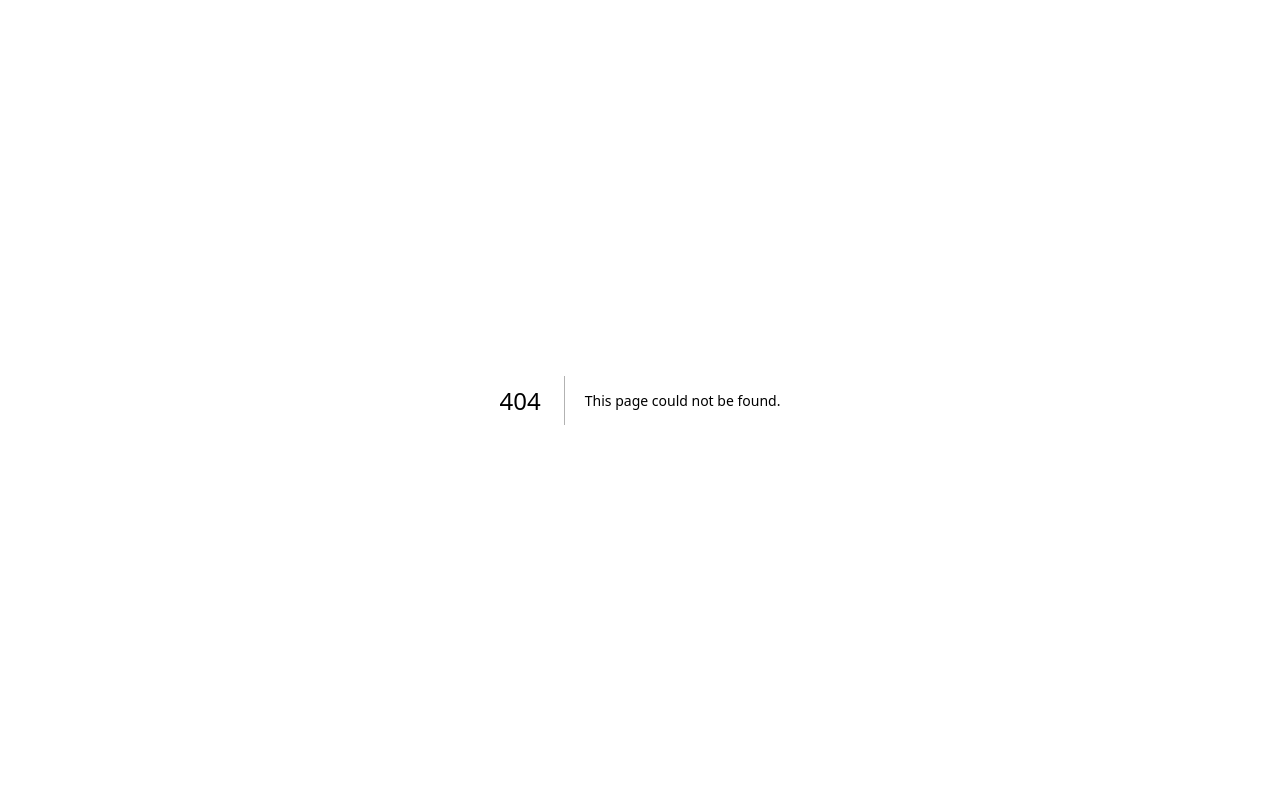
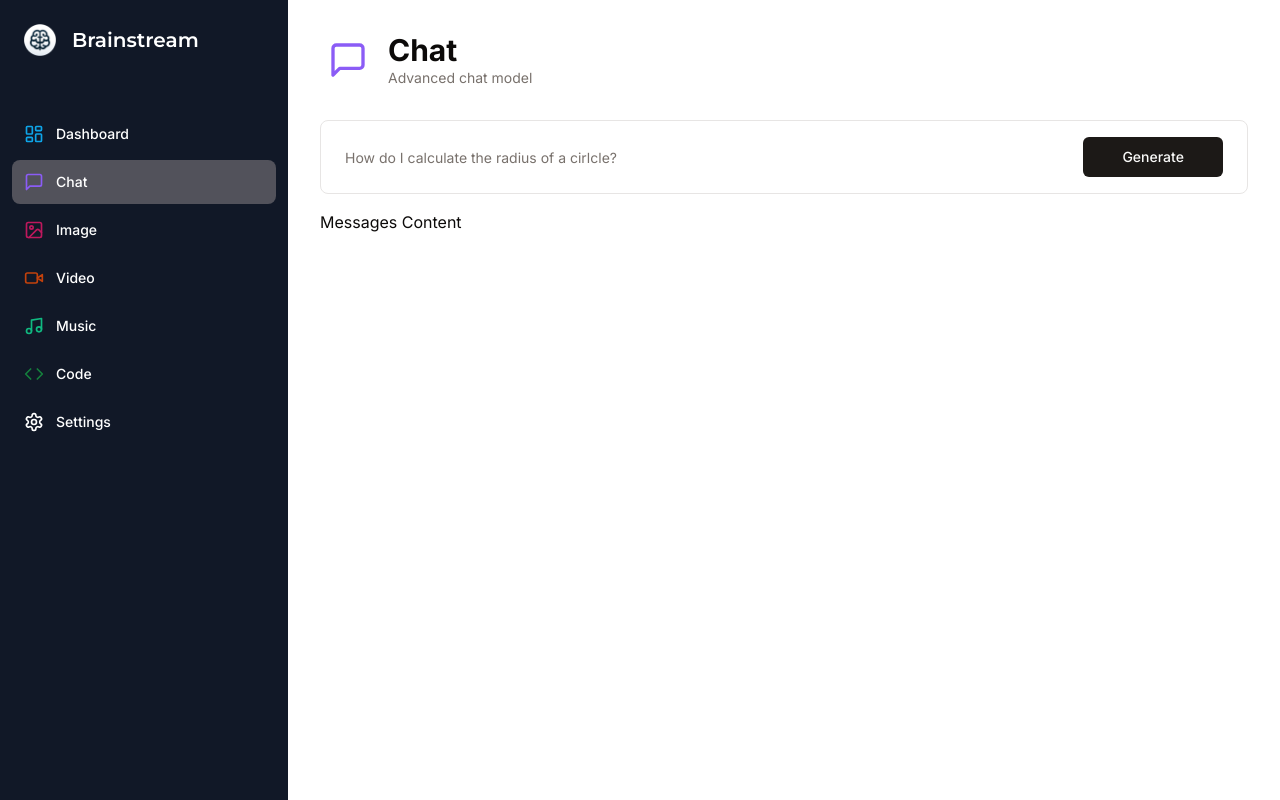
Before and after one commit to KonstH/brainstream-ai, a Next.js app: page /chat in a window 1280 px wide. Before the commit this address had no page. Built offline with nearby package versions, Linux system fonts and the light colour scheme.

Commit message:
Adds chat page template

```diff
--- /dev/null
+++ b/app/(dashboard)/(routes)/chat/constants.ts
@@ -0,0 +1,7 @@
+import * as z from "zod";
+
+export const formSchema = z.object({
+  prompt: z.string().min(1, {
+    message: "Prompt is required",
+  })
+})
--- /dev/null
+++ b/app/(dashboard)/(routes)/chat/page.tsx
@@ -0,0 +1,72 @@
+"use client";
+
+import * as z from "zod";
+import { MessageSquare } from "lucide-react";
+import { useForm } from "react-hook-form";
+import Heading from "@/components/Heading";
+import { formSchema } from "./constants";
+import { zodResolver } from "@hookform/resolvers/zod";
+import { Form, FormControl, FormField, FormItem } from "@/components/ui/form";
+import { Input } from "@/components/ui/input";
+import { useEffect, useState } from "react";
+import { Button } from "@/components/ui/button";
+
+export default function Chat() {
+  const form = useForm<z.infer<typeof formSchema>>({
+    resolver: zodResolver(formSchema),
+    defaultValues: {
+      prompt: ""
+    }
+  });
+
+  const isLoading = form.formState.isSubmitting;
+  const [isMounted, setIsMounted] = useState(false)
+
+  const onSubmit = async (values: z.infer<typeof formSchema>) => {
+    console.log('values', values);
+  }
+
+  useEffect(() => {
+    setIsMounted(true)
+  }, [])
+
+  if (!isMounted) return null;
+
+  return (
+    <div>
+      <Heading
+        title="Chat"
+        description="Advanced chat model"
+        icon={MessageSquare}
+        iconColor="text-violet-500"
+        bgColor="text-violet-500/10"
+      />
+      <div className="px-4 lg:px-8">
+        <div>
+          <Form {...form}>
+            <form onSubmit={form.handleSubmit(onSubmit)} className="rounded-lg border w-full p-4 px-3 md:px-6 focus-within:shadow-sm grid grid-cols-12 gap-2">
+              <FormField name="prompt" render={({field}) => (
+                <FormItem className="col-span-12 lg:col-span-10">
+                  <FormControl className="m-0 p-0">
+                    <Input
+                      className="border-0 outline-none focus-visible:ring-0 focus-visible:ring-transparent"
+                      disabled={isLoading}
+                      placeholder="How do I calculate the radius of a cirlcle?"
+                      {...field}
+                    />
+                  </FormControl>
+                </FormItem>
+              )}/>
+              <Button className="col-span-12 lg:col-span-2 w-full" disabled={isLoading}>
+                Generate
+              </Button>
+            </form>
+          </Form>
+        </div>
+        <div className="space-y-4 mt-4">
+          Messages Content
+        </div>
+      </div>
+    </div>
+  )
+}
--- a/app/(dashboard)/(routes)/dashboard/page.tsx
+++ b/app/(dashboard)/(routes)/dashboard/page.tsx
@@ -3,6 +3,8 @@
 import { Card } from "@/components/ui/card";
 import { cn } from "@/lib/utils";
 import { ArrowRight, Code, ImageIcon, MessageSquare, Music, VideoIcon } from "lucide-react";
+import { useRouter } from "next/navigation";
+import { useEffect, useState } from "react";
 
 const tools = [
   {
@@ -43,6 +45,15 @@
 ]
 
 export default function Dashboard() {
+  const router = useRouter();
+  const [isMounted, setIsMounted] = useState(false)
+
+  useEffect(() => {
+    setIsMounted(true)
+  }, [])
+
+  if (!isMounted) return null;
+
   return (
     <div>
       <div className="mb-8 space-y-4">
@@ -52,7 +63,7 @@
       <div className="px-4 md:px-20 lg:px-32 space-y-4">
         { tools.map(tool => (
           <Card
-
+            onClick={ () => router.push(tool.href) }
             key={tool.href}
             className="p-4 border-black/5 flex items-center justify-between hover:shadow-md transition cursor-pointer"
           >
--- /dev/null
+++ b/components/Heading.tsx
@@ -0,0 +1,30 @@
+import { cn } from "@/lib/utils"
+import { LucideIcon } from "lucide-react"
+
+type HeadingProps = {
+  title: string
+  description: string
+  icon: LucideIcon
+  iconColor?: string
+  bgColor?: string
+}
+
+export default function Heading({
+  title,
+  description,
+  icon: Icon,
+  iconColor,
+  bgColor,
+}: HeadingProps) {
+  return (
+    <div className="px-4 lg:px-8 flex items-center gap-x-3 mb-8">
+      <div className={cn("p-2 w-fit rounded-md", bgColor)}>
+        <Icon className={cn("w-10 h-10", iconColor)} />
+      </div>
+      <div>
+        <h2 className="text-3xl font-bold">{title}</h2>
+        <p className="text-sm text-muted-foreground">{description}</p>
+      </div>
+    </div>
+  )
+}
--- a/components/Sidebar.tsx
+++ b/components/Sidebar.tsx
@@ -7,8 +7,10 @@
 import { cn } from "@/lib/utils";
 import { Code, ImageIcon, LayoutDashboard, LucideIcon, MessageSquare, Music, Settings, VideoIcon } from "lucide-react";
 import { usePathname } from "next/navigation";
+import { useEffect, useState } from "react";
 
 const montserrat = Montserrat({ weight: "600", subsets: ["latin"]})
+
 type Route = (
   {
     label: string;
@@ -69,6 +71,14 @@
 ]
 
 export default function Sidebar() {
+  const [isMounted, setIsMounted] = useState(false)
+
+  useEffect(() => {
+    setIsMounted(true)
+  }, [])
+
+  if (!isMounted) return null;
+
   return (
     <div className="space-y-4 py-4 flex flex-col h-full bg-[#111827] text-white">
       <div className="px-3 py-2 flex-1">
@@ -96,8 +106,8 @@
       href={route.href}
       key={route.href}
       className={cn(
-        "text-sm group flex p-3 w-full justify-start font-medium cursor-pointer hover:text-white hover:bg-white/10 rounded-lg transition",
-        pathname !== route.href ? "text-white bg-white/10" : "bg-zinc-400"
+        "text-sm group flex p-3 w-full justify-start font-medium rounded-lg transition",
+        pathname === route.href ? "bg-zinc-600" : "hover:bg-white/10 cursor-pointer"
       )}
     >
       <div className="flex items-center flex-1">
--- /dev/null
+++ b/components/ui/form.tsx
@@ -0,0 +1,176 @@
+import * as React from "react"
+import * as LabelPrimitive from "@radix-ui/react-label"
+import { Slot } from "@radix-ui/react-slot"
+import {
+  Controller,
+  ControllerProps,
+  FieldPath,
+  FieldValues,
+  FormProvider,
+  useFormContext,
+} from "react-hook-form"
+
+import { cn } from "@/lib/utils"
+import { Label } from "@/components/ui/label"
+
+const Form = FormProvider
+
+type FormFieldContextValue<
+  TFieldValues extends FieldValues = FieldValues,
+  TName extends FieldPath<TFieldValues> = FieldPath<TFieldValues>
+> = {
+  name: TName
+}
+
+const FormFieldContext = React.createContext<FormFieldContextValue>(
+  {} as FormFieldContextValue
+)
+
+const FormField = <
+  TFieldValues extends FieldValues = FieldValues,
+  TName extends FieldPath<TFieldValues> = FieldPath<TFieldValues>
+>({
+  ...props
+}: ControllerProps<TFieldValues, TName>) => {
+  return (
+    <FormFieldContext.Provider value={{ name: props.name }}>
+      <Controller {...props} />
+    </FormFieldContext.Provider>
+  )
+}
+
+const useFormField = () => {
+  const fieldContext = React.useContext(FormFieldContext)
+  const itemContext = React.useContext(FormItemContext)
+  const { getFieldState, formState } = useFormContext()
+
+  const fieldState = getFieldState(fieldContext.name, formState)
+
+  if (!fieldContext) {
+    throw new Error("useFormField should be used within <FormField>")
+  }
+
+  const { id } = itemContext
+
+  return {
+    id,
+    name: fieldContext.name,
+    formItemId: `${id}-form-item`,
+    formDescriptionId: `${id}-form-item-description`,
+    formMessageId: `${id}-form-item-message`,
+    ...fieldState,
+  }
+}
+
+type FormItemContextValue = {
+  id: string
+}
+
+const FormItemContext = React.createContext<FormItemContextValue>(
+  {} as FormItemContextValue
+)
+
+const FormItem = React.forwardRef<
+  HTMLDivElement,
+  React.HTMLAttributes<HTMLDivElement>
+>(({ className, ...props }, ref) => {
+  const id = React.useId()
+
+  return (
+    <FormItemContext.Provider value={{ id }}>
+      <div ref={ref} className={cn("space-y-2", className)} {...props} />
+    </FormItemContext.Provider>
+  )
+})
+FormItem.displayName = "FormItem"
+
+const FormLabel = React.forwardRef<
+  React.ElementRef<typeof LabelPrimitive.Root>,
+  React.ComponentPropsWithoutRef<typeof LabelPrimitive.Root>
+>(({ className, ...props }, ref) => {
+  const { error, formItemId } = useFormField()
+
+  return (
+    <Label
+      ref={ref}
+      className={cn(error && "text-destructive", className)}
+      htmlFor={formItemId}
+      {...props}
+    />
+  )
+})
+FormLabel.displayName = "FormLabel"
+
+const FormControl = React.forwardRef<
+  React.ElementRef<typeof Slot>,
+  React.ComponentPropsWithoutRef<typeof Slot>
+>(({ ...props }, ref) => {
+  const { error, formItemId, formDescriptionId, formMessageId } = useFormField()
+
+  return (
+    <Slot
+      ref={ref}
+      id={formItemId}
+      aria-describedby={
+        !error
+          ? `${formDescriptionId}`
+          : `${formDescriptionId} ${formMessageId}`
+      }
+      aria-invalid={!!error}
+      {...props}
+    />
+  )
+})
+FormControl.displayName = "FormControl"
+
+const FormDescription = React.forwardRef<
+  HTMLParagraphElement,
+  React.HTMLAttributes<HTMLParagraphElement>
+>(({ className, ...props }, ref) => {
+  const { formDescriptionId } = useFormField()
+
+  return (
+    <p
+      ref={ref}
+      id={formDescriptionId}
+      className={cn("text-sm text-muted-foreground", className)}
+      {...props}
+    />
+  )
+})
+FormDescription.displayName = "FormDescription"
+
+const FormMessage = React.forwardRef<
+  HTMLParagraphElement,
+  React.HTMLAttributes<HTMLParagraphElement>
+>(({ className, children, ...props }, ref) => {
+  const { error, formMessageId } = useFormField()
+  const body = error ? String(error?.message) : children
+
+  if (!body) {
+    return null
+  }
+
+  return (
+    <p
+      ref={ref}
+      id={formMessageId}
+      className={cn("text-sm font-medium text-destructive", className)}
+      {...props}
+    >
+      {body}
+    </p>
+  )
+})
+FormMessage.displayName = "FormMessage"
+
+export {
+  useFormField,
+  Form,
+  FormItem,
+  FormLabel,
+  FormControl,
+  FormDescription,
+  FormMessage,
+  FormField,
+}
--- /dev/null
+++ b/components/ui/input.tsx
@@ -0,0 +1,25 @@
+import * as React from "react"
+
+import { cn } from "@/lib/utils"
+
+export interface InputProps
+  extends React.InputHTMLAttributes<HTMLInputElement> {}
+
+const Input = React.forwardRef<HTMLInputElement, InputProps>(
+  ({ className, type, ...props }, ref) => {
+    return (
+      <input
+        type={type}
+        className={cn(
+          "flex h-10 w-full rounded-md border border-input bg-background px-3 py-2 text-sm ring-offset-background file:border-0 file:bg-transparent file:text-sm file:font-medium placeholder:text-muted-foreground focus-visible:outline-none focus-visible:ring-2 focus-visible:ring-ring focus-visible:ring-offset-2 disabled:cursor-not-allowed disabled:opacity-50",
+          className
+        )}
+        ref={ref}
+        {...props}
+      />
+    )
+  }
+)
+Input.displayName = "Input"
+
+export { Input }
--- /dev/null
+++ b/components/ui/label.tsx
@@ -0,0 +1,26 @@
+"use client"
+
+import * as React from "react"
+import * as LabelPrimitive from "@radix-ui/react-label"
+import { cva, type VariantProps } from "class-variance-authority"
+
+import { cn } from "@/lib/utils"
+
+const labelVariants = cva(
+  "text-sm font-medium leading-none peer-disabled:cursor-not-allowed peer-disabled:opacity-70"
+)
+
+const Label = React.forwardRef<
+  React.ElementRef<typeof LabelPrimitive.Root>,
+  React.ComponentPropsWithoutRef<typeof LabelPrimitive.Root> &
+    VariantProps<typeof labelVariants>
+>(({ className, ...props }, ref) => (
+  <LabelPrimitive.Root
+    ref={ref}
+    className={cn(labelVariants(), className)}
+    {...props}
+  />
+))
+Label.displayName = LabelPrimitive.Root.displayName
+
+export { Label }
--- a/package.json
+++ b/package.json
@@ -10,7 +10,9 @@
   },
   "dependencies": {
     "@clerk/nextjs": "^4.29.1",
+    "@hookform/resolvers": "^3.3.3",
     "@radix-ui/react-dialog": "^1.0.5",
+    "@radix-ui/react-label": "^2.0.2",
     "@radix-ui/react-slot": "^1.0.2",
     "class-variance-authority": "^0.7.0",
     "clsx": "^2.1.0",
@@ -18,8 +20,10 @@
     "next": "14.0.4",
     "react": "^18",
     "react-dom": "^18",
+    "react-hook-form": "^7.49.2",
     "tailwind-merge": "^2.2.0",
-    "tailwindcss-animate": "^1.0.7"
+    "tailwindcss-animate": "^1.0.7",
+    "zod": "^3.22.4"
   },
   "devDependencies": {
     "@types/node": "^20",
```
Also changed, not shown: 1 other file (tests, documents, lock files or other folders).
